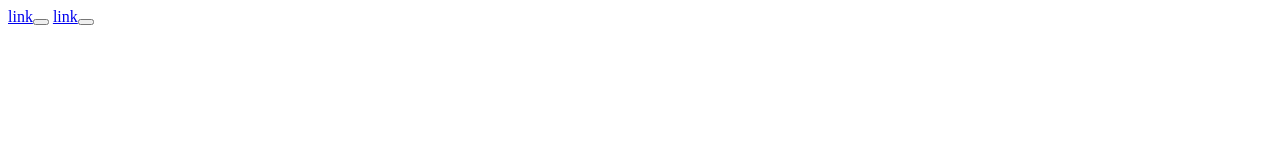
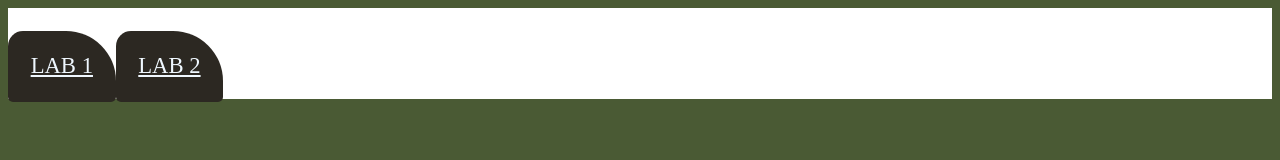
Before and after one commit to Alexpham688/Day-21-Lab, a plain HTML site: page index.html in a window 1280 px wide. Drawn offline with Linux system fonts and the light colour scheme.

Commit message:
bug not fixed

```diff
--- a/index.html
+++ b/index.html
@@ -7,14 +7,19 @@
 
 <body ng-app="comboApp" ng-controller="labCtrl">
 
-    <a href="#!/pin">link</a><button type="button"></button>
-    <a href="#!/lab">link</a><button type="button"></button>
+    <div class="header">
+        <a href="#!/pin">Lab 1</a>
+        <a href="#!/lab">Lab 2</a>
+    </div>
 
-    <ng-view></ng-view>
+    <div>
+        <ng-view></ng-view>
+    </div>
 
 
 <script src="lib/angular.min.js"></script>
 <script src="lib/angular-route.min.js"></script>
+<!--<script src="https://ajax.googleapis.com/ajax/libs/angularjs/1.4.8/angular-animate.js"></script>    -->
 <script src="script.js"></script>
 <script src="pinService.js"></script>
 <script src="labService.js"></script>
--- a/pinService.js
+++ b/pinService.js
@@ -20,6 +20,7 @@ var app = angular.module('comboApp');
 
             console.log(posts);
             console.log(response);
+               console.log("working");
         }, function(error) {
             console.log(error);
         });
--- a/style.css
+++ b/style.css
@@ -0,0 +1,48 @@
+
+html {
+    background-color: #4a5a34;
+}
+
+.header {
+    width: 100%;
+    height: 3em;
+    background-color: #ffffff;
+    text-align: center;
+    padding-top: 1em;
+    font-size: 17pt;
+}
+
+
+
+ng-view {
+    background-color: antiquewhite;
+    width: 60em;
+    height: 80em;
+
+}
+
+.header a {
+    text-transform: uppercase;
+    background-color: #2c2822;
+    padding: 1em;
+    color: aliceblue;
+    float: left;
+}
+
+.header a, #labview button {
+ border-radius: 15px 50px 5px 5px;
+}
+
+#result {
+    font-size: 15pt;
+}
+
+#labview {
+    width: 40em;
+    height: 40em;
+}
+
+div {
+    70em;
+    90em;
+}
```
Also changed, not shown: LabView.html (+5 -4 lines), 1 other file.
